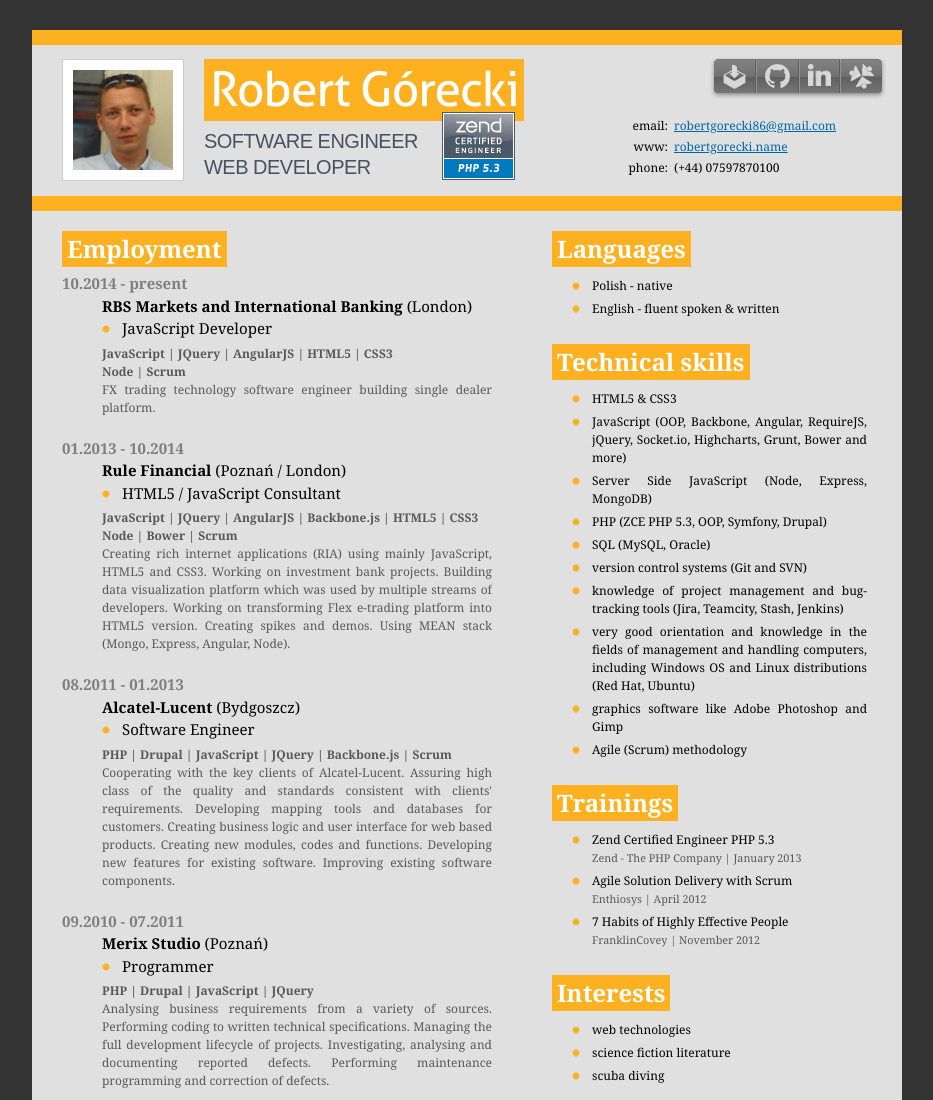
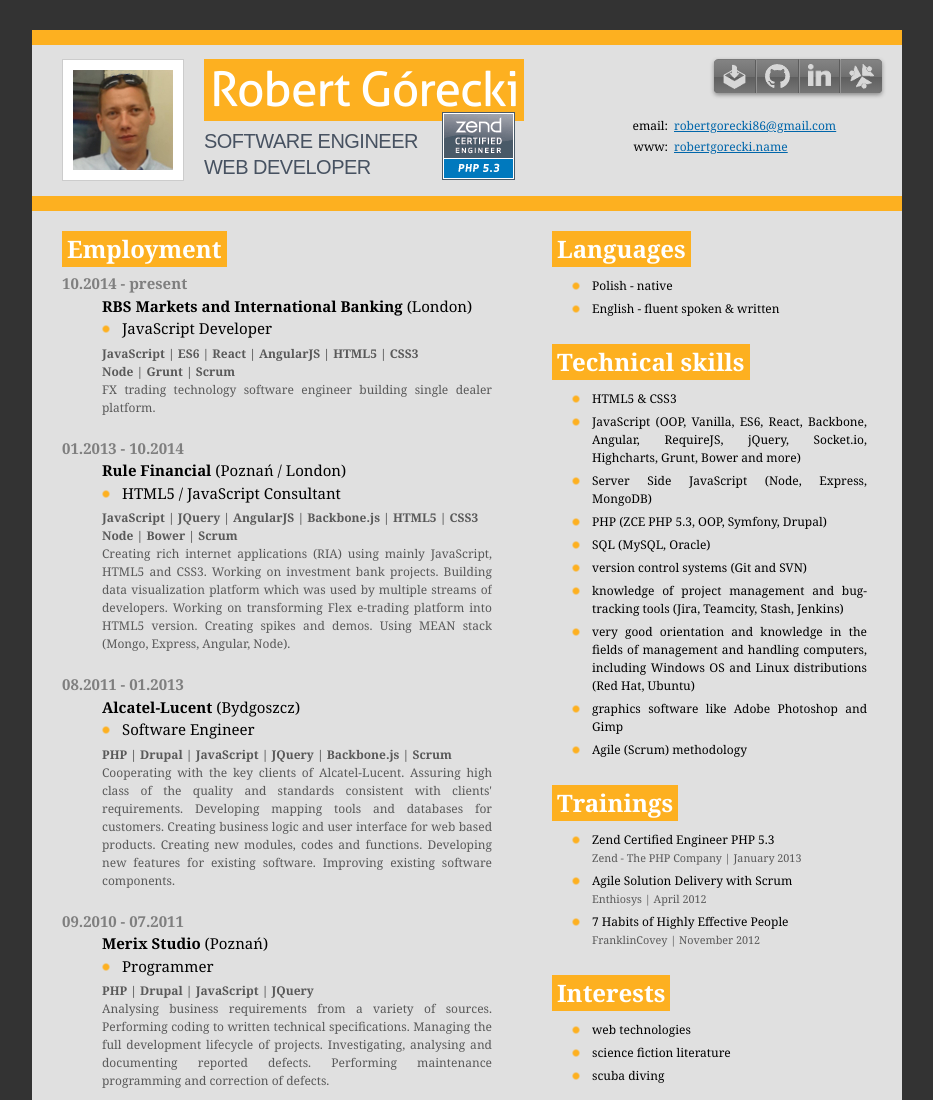
Before and after one commit to robertgorecki/resume, a website: page index.html in a window 1280 px wide. Shown: the top 1100 px of the page, without its empty margins (173-1106 px from the left). Drawn offline with Linux system fonts and the light colour scheme.

Commit message:
updated rbs

```diff
--- a/index.html
+++ b/index.html
@@ -30,8 +30,6 @@
 					<dd><a href="&#109;&#97;&#105;&#108;&#116;&#111;&#58;&#114;&#111;&#98;&#101;&#114;&#116;&#103;&#111;&#114;&#101;&#99;&#107;&#105;&#56;&#54;&#64;&#103;&#109;&#97;&#105;&#108;&#46;&#99;&#111;&#109;">&#114;&#111;&#98;&#101;&#114;&#116;&#103;&#111;&#114;&#101;&#99;&#107;&#105;&#56;&#54;&#64;&#103;&#109;&#97;&#105;&#108;&#46;&#99;&#111;&#109;</a></dd>
 					<dt>www: </dt>
 					<dd><a href="http://robertgorecki.name">robertgorecki.name</a> </dd>
-					<dt>phone: </dt>
-					<dd>(+44) &#48;&#55;&#53;&#57;&#55;&#56;&#55;&#48;&#49;&#48;&#48;</dd>
 				</dl>
 			</div>
 		</div>
@@ -46,8 +44,8 @@
 								<h4><strong>RBS Markets and International Banking</strong> (London)</h4>
 								<h5>JavaScript Developer</h5>
 								<p>
-									<strong>JavaScript | JQuery | AngularJS | HTML5 | CSS3<br>
-										Node | Scrum</strong><br>
+									<strong>JavaScript | ES6 | React | AngularJS | HTML5 | CSS3<br>
+										Node | Grunt | Scrum</strong><br>
 									FX trading technology software engineer building single dealer platform.
 								</p>
 							</dd>
@@ -135,7 +133,7 @@
 							<dd>
 								<ul>
 									<li>HTML5 & CSS3</li>
-									<li>JavaScript (OOP, Backbone, Angular, RequireJS, jQuery, Socket.io, Highcharts, Grunt, Bower and more)</li>
+									<li>JavaScript (OOP, Vanilla, ES6, React, Backbone, Angular, RequireJS, jQuery, Socket.io, Highcharts, Grunt, Bower and more)</li>
 									<li>Server Side JavaScript (Node, Express, MongoDB)</li>
 									<li>PHP (ZCE PHP 5.3, OOP, Symfony, Drupal)</li>
 									<li>SQL (MySQL, Oracle)</li>
```
